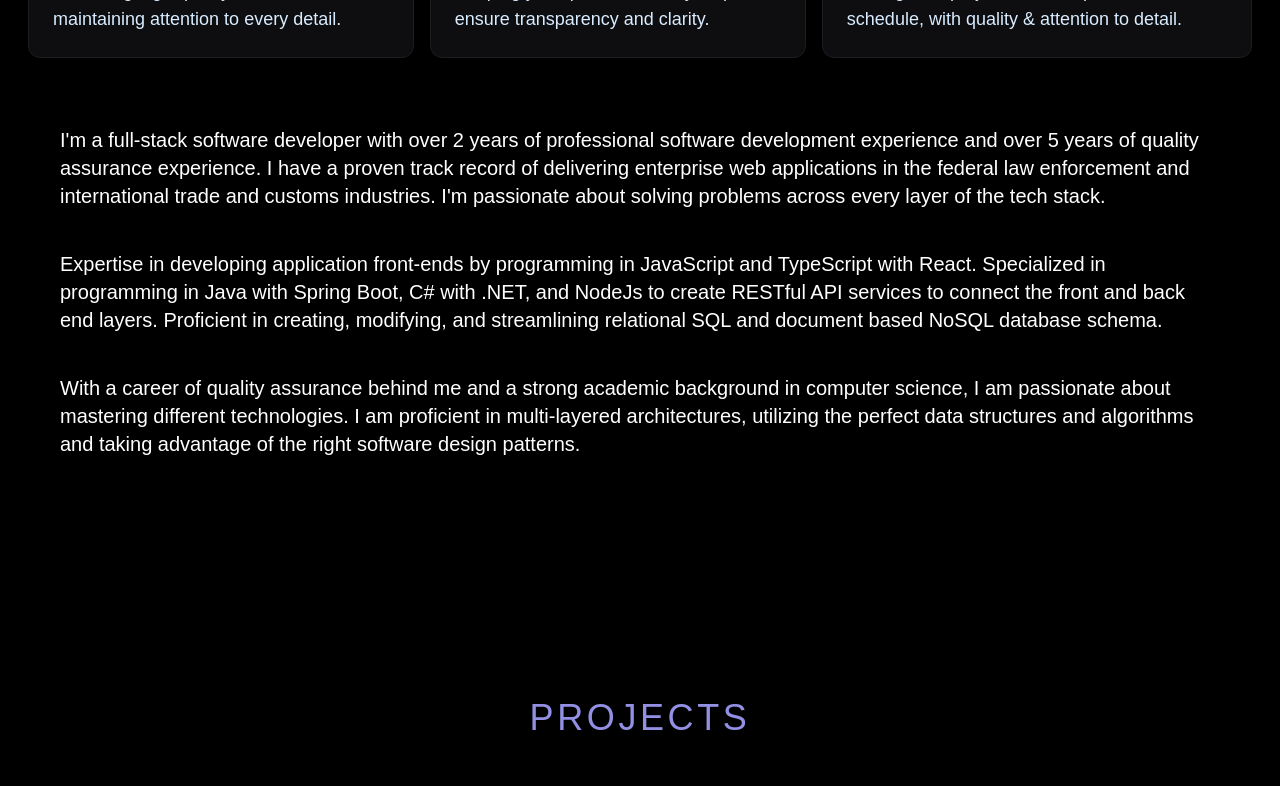
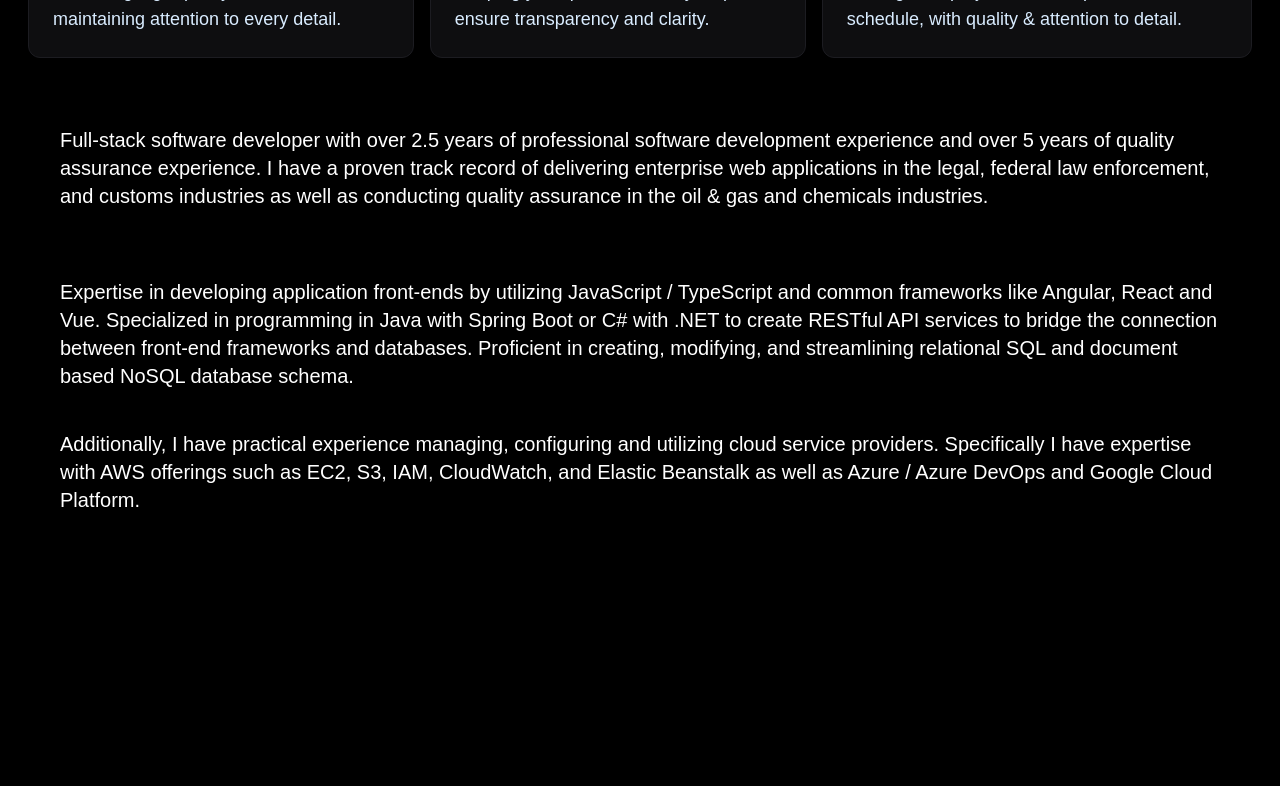
Before and after one commit to m-lynch91/mjl_portfolio, a React (Vite) app: page / in a window 1280 px wide. Shown: the part 1140-1926 px from the top of the page. Built offline with nearby package versions, Linux system fonts and the light colour scheme; a web font is replaced by a local one.

Commit message:
synced resume info with LinkedIn

```diff
--- a/src/constants/index.ts
+++ b/src/constants/index.ts
@@ -46,7 +46,7 @@ const words: Word[] = [
 ];
 
 const counterItems: CounterItem[] = [
-	{ value: 2, suffix: "+", label: "Years of Software Development Experience" },
+	{ value: 2.5, suffix: "+", label: "Years of Software Development Experience" },
 	{ value: 5, suffix: "+", label: "Enterprise Web Applications" },
 	{ value: 9, suffix: "+", label: "Years of Technical Expertise" },
 ]
@@ -165,6 +165,7 @@ const expCards: ExperienceCard[] = [
 		title: "Software Developer",
 		date: "June 2025 - Current",
 		responsibilities: [
+			"Performed root cause analysis on a deployment issue causing excessive AWS CloudWatch logging by analyzing log events and safely remediating a WebLogic Java Message Service (JMS) queue, reducing daily cloud costs from over $150CAD back to $20CAD",
 			"Revitalized a derelict legacy Java Swing desktop application, still in active use by clients, including one of the company’s largest, by migrating the codebase from SVN to GitHub, fixing the Apache Ant build automation, and enabling other developers to pull, build, and contribute to the project to ensure rapid issue resolution",
 			"Led an effort closely monitored by executive leadership to restore build capability for a legacy application by modernizing its Moneris API integration, reconfiguring dependency management to use internal Artifactory, and re-establishing CI/CD in Azure DevOps, enabling renewed testing and maintenance of the system",
 			"Centralized and expanded onboarding documentation by locating fragmented resources, creating detailed setup guides, and enhancing the README.md with precise build instructions, reducing onboarding time and ensuring the team can support mission-critical client operations without disruption",
@@ -185,17 +186,6 @@ const expCards: ExperienceCard[] = [
 			"Co‑designed and implemented a Spring Boot REST API on an in‑memory H2 database, laying groundwork for RCMP Missing Children, Persons, and Unidentified Remains (MCPUR) application modernization roadmap",
 		],
 	},
-	// {
-	// 	imgPath: "/images/exp1.png",
-	// 	logoPath: "/images/rcmp-logo1.png",
-	// 	title: "Software Developer, Junior Programmer Analyst",
-	// 	date: "September 2023 - December 2024",
-	// 	responsibilities: [
-	// 		"Engineered a memory‑efficient PDF generation solution for the RCMP’s School Action For Emergencies enterprise web application by modularizing JasperReports templates and integrating a virtualizer, enabling large‑school reports that previously failed with memory errors",
-	// 		"Co‑designed and implemented a Spring Boot REST API on an in‑memory H2 database, laying groundwork for RCMP Missing Children, Persons, and Unidentified Remains (MCPUR) application modernization roadmap",
-	// 		"Turned around UAT feedback with agile fixes, ensuring the School Action For Emergencies release met its milestone on schedule and maintained stakeholder confidence",
-	// 	],
-	// },
 	{
 		imgPath: "/images/exp3.png",
 		logoPath: "/images/buckland-logo1.png",
--- a/src/sections/About.tsx
+++ b/src/sections/About.tsx
@@ -4,7 +4,7 @@ import { abilities } from "../constants";
 const About = () => {
   return (
     <section id="about" className="w-full min-h-screen py-30">
-      <TitleHeader title="About Me"/>
+      <TitleHeader title="About Me" />
       <div className="flex flex-col max-w-[1240px] w-screen m-auto">
         <div className="md:flex md:flex-row md:m-auto py-5">
           {abilities.map((item) => (
@@ -24,28 +24,27 @@ const About = () => {
         </div>
         <div className="grid grid-rows-3 p-10 gap-10">
           <p className="text-xl">
-            I'm a full-stack software developer with over 2 years of
-            professional software development experience and over 5 years of
-            quality assurance experience. I have a proven track record of
-            delivering enterprise web applications in the federal law
-            enforcement and international trade and customs industries. I'm
-            passionate about solving problems across every layer of the tech
-            stack.
+            Full-stack software developer with over 2.5 years of professional
+            software development experience and over 5 years of quality
+            assurance experience. I have a proven track record of delivering
+            enterprise web applications in the legal, federal law enforcement,
+            and customs industries as well as conducting quality assurance in
+            the oil & gas and chemicals industries.
           </p>
           <p className="text-xl">
-            Expertise in developing application front-ends by programming in
-            JavaScript and TypeScript with React. Specialized in programming in
-            Java with Spring Boot, C# with .NET, and NodeJs to create RESTful
-            API services to connect the front and back end layers. Proficient in
-            creating, modifying, and streamlining relational SQL and document
-            based NoSQL database schema.
+            Expertise in developing application front-ends by utilizing
+            JavaScript / TypeScript and common frameworks like Angular, React
+            and Vue. Specialized in programming in Java with Spring Boot or C#
+            with .NET to create RESTful API services to bridge the connection
+            between front-end frameworks and databases. Proficient in creating,
+            modifying, and streamlining relational SQL and document based NoSQL
+            database schema.
           </p>
           <p className="text-xl">
-            With a career of quality assurance behind me and a strong academic
-            background in computer science, I am passionate about mastering
-            different technologies. I am proficient in multi-layered
-            architectures, utilizing the perfect data structures and algorithms
-            and taking advantage of the right software design patterns.
+            Additionally, I have practical experience managing, configuring and
+            utilizing cloud service providers. Specifically I have expertise
+            with AWS offerings such as EC2, S3, IAM, CloudWatch, and Elastic
+            Beanstalk as well as Azure / Azure DevOps and Google Cloud Platform.
           </p>
         </div>
       </div>
```
